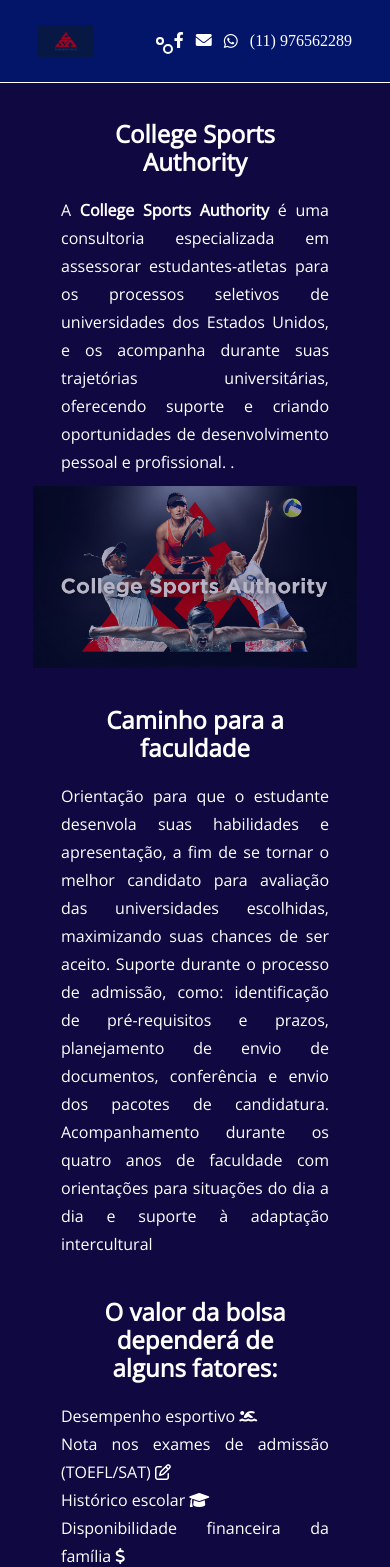
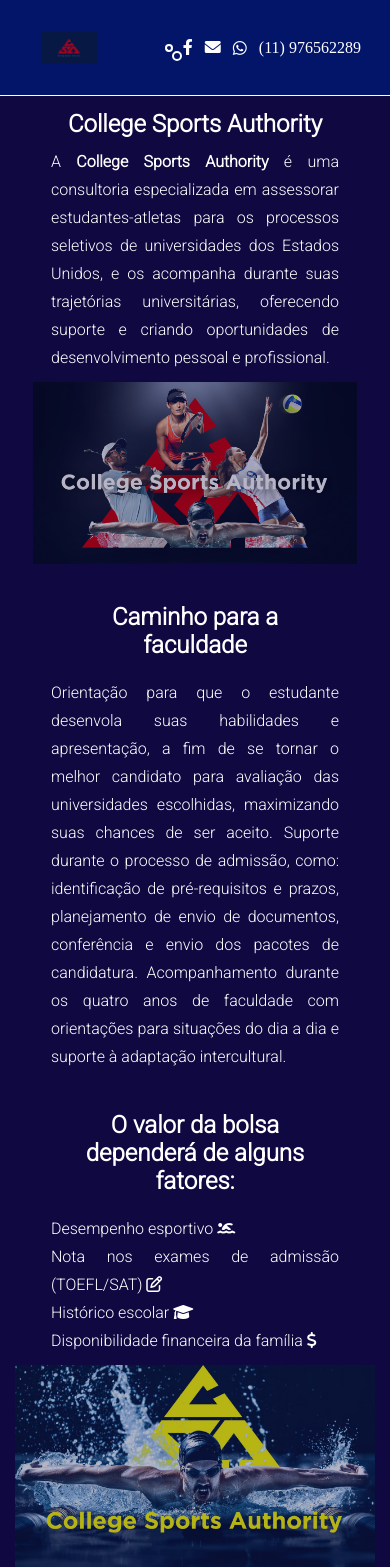
Before and after one commit to fdzanette/newcsasite, a PHP site: page / in a window 390 px wide. Shown: the top 1567 px of the page. Run offline with PHP 8.4, Linux system fonts and the light colour scheme; some libraries are stand-ins or nearby versions.

Commit message:
changing font and spacing to better fit phone screen

```diff
--- a/index.html
+++ b/index.html
@@ -14,7 +14,9 @@
     <script src='https://kit.fontawesome.com/a076d05399.js' crossorigin='anonymous'></script>
     <link href='https://unpkg.com/css.gg@2.0.0/icons/css/instagram.css' rel='stylesheet'>
     <link rel="stylesheet" href="https://cdnjs.cloudflare.com/ajax/libs/font-awesome/6.0.0-beta2/css/all.min.css" integrity="sha512-YWzhKL2whUzgiheMoBFwW8CKV4qpHQAEuvilg9FAn5VJUDwKZZxkJNuGM4XkWuk94WCrrwslk8yWNGmY1EduTA==" crossorigin="anonymous" referrerpolicy="no-referrer" />
-
+    <link rel="preconnect" href="https://fonts.googleapis.com">
+    <link rel="preconnect" href="https://fonts.gstatic.com" crossorigin>
+    <link href="https://fonts.googleapis.com/css2?family=Lora:ital@1&family=Montserrat&family=Noto+Serif&family=Open+Sans:wght@300&family=Roboto:wght@300&display=swap" rel="stylesheet">
 
   </head>
   <body>
@@ -40,7 +42,7 @@
           <h1 class="conteudo-principal-titulo">College Sports Authority</h1>
           <p class="conteudo-principal-paragrafo">A <strong>College Sports Authority</strong> é uma consultoria especializada em assessorar estudantes-atletas para os
               processos seletivos de universidades dos Estados Unidos, e os acompanha durante suas trajetórias universitárias, oferecendo suporte
-              e criando oportunidades de desenvolvimento pessoal e profissional. .</p>
+              e criando oportunidades de desenvolvimento pessoal e profissional.</p>
         </div>
         <div class="logo-img">
           <img class="img-body" src="/images/IMG-20190516-WA0014.jpg" alt="CSA Sports">
@@ -50,7 +52,7 @@
           <p class="conteudo-secundario-paragrafo">Orientação para que o estudante desenvola suas habilidades e apresentação, a fim de se tornar o melhor candidato para avaliação
           das universidades escolhidas, maximizando suas chances de ser aceito. Suporte durante o processo de admissão, como: identificação de pré-requisitos
           e prazos, planejamento de envio de documentos, conferência e envio dos pacotes de candidatura. Acompanhamento durante os quatro anos de faculdade com
-          orientações para situações do dia a dia e suporte à adaptação intercultural</p>
+          orientações para situações do dia a dia e suporte à adaptação intercultural.</p>
         </div>
         <div class="conteudo-terciario">
           <h2 class="conteudo-terciario-titulo">O valor da bolsa dependerá de alguns fatores:</h2>
--- a/style.css
+++ b/style.css
@@ -4,7 +4,7 @@
 * {
   margin: 0;
   padding: 0;
-  box-sizing: border-box;
+  /*box-sizing: border-box;*/
   text-decoration: none;
   line-height: 28px;
 }
@@ -114,8 +114,9 @@ body {
 }
 
 .conteudo-principal {
-  font-family: 'Open Sans', sans-serif;
+  font-family: 'Roboto', serif;
   color: white;
+  font-weight: 100;
 }
 
 .conteudo-principal-escrito {
@@ -151,7 +152,7 @@ body {
 }
 
 .conteudo-principal-titulo {
-  padding: 20px;
+  padding: 10px;
   text-align: center;
 }
 
```
